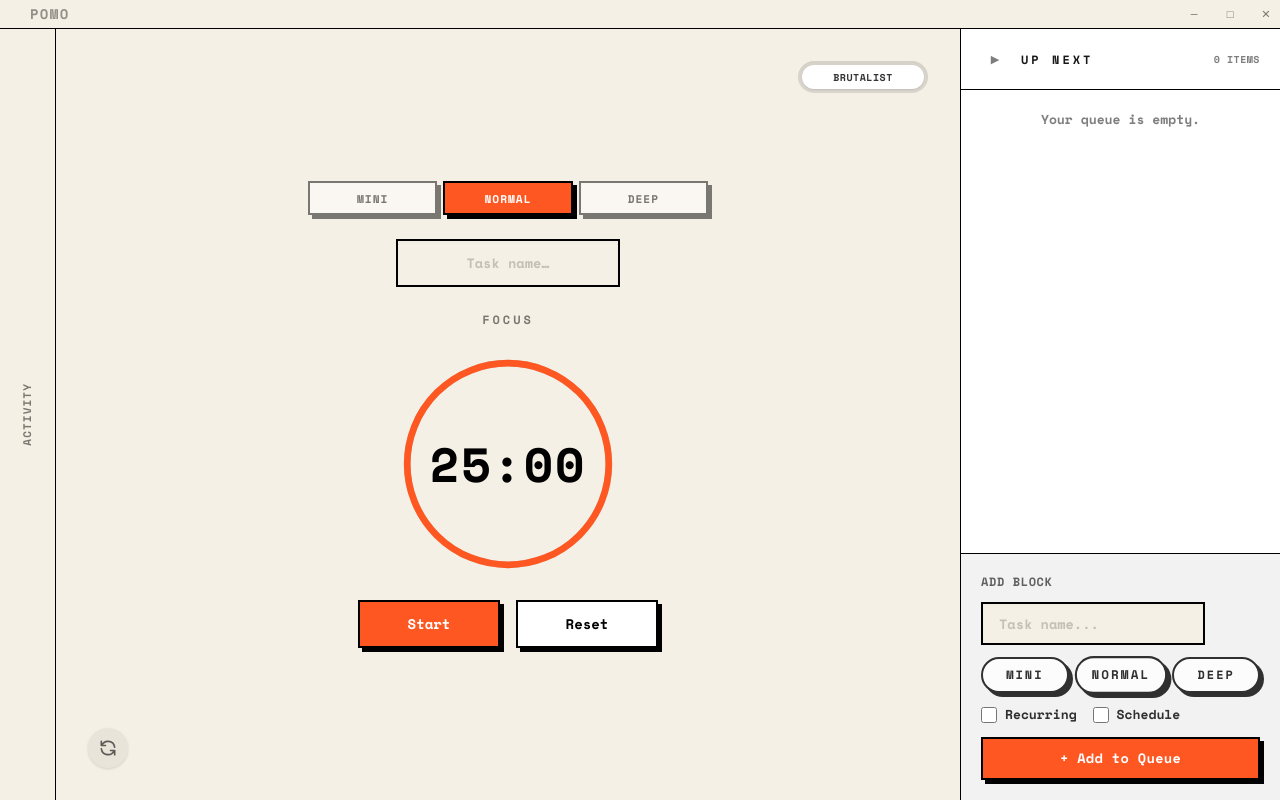
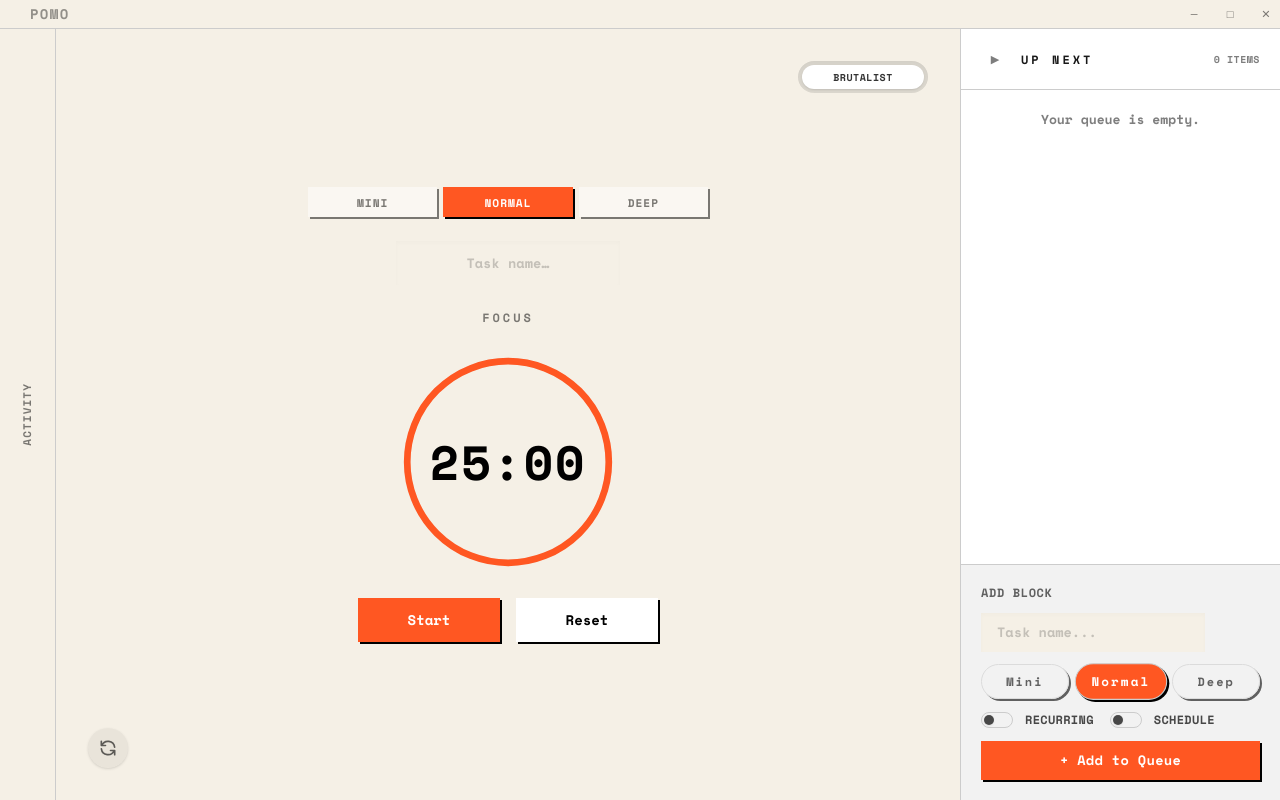
Before and after one commit to frankmathewsajan/pomo, a React (Vite) app: page / in a window 1280 px wide. Both pictures are taken after a click on the element "QUEUE". Built offline with nearby package versions, Linux system fonts and the light colour scheme.

Commit message:
feat: Initialize Tauri pomodoro application with core UI, activity history, task queue, and release workflow.

```diff
--- a/src-tauri/tauri.conf.json
+++ b/src-tauri/tauri.conf.json
@@ -1,7 +1,7 @@
 {
   "$schema": "https://schema.tauri.app/config/2",
   "productName": "pomo",
-  "version": "0.1.0",
+  "version": "0.3.0",
   "identifier": "com.frank.pomo",
   "build": {
     "beforeDevCommand": "npm run dev",
--- a/src/App.tsx
+++ b/src/App.tsx
@@ -194,9 +194,21 @@ function QueueSidebar({ isOpen, onToggle }: { isOpen: boolean, onToggle: () => v
 
                                 const trueIndex = queue.findIndex(x => x.id === q.id);
 
+                                const endInfo = new Date(currentTime.getTime());
+                                endInfo.setMinutes(endInfo.getMinutes() + (durations[q.type as keyof typeof durations] || [25, 5])[0]);
+                                const endInfoStr = endInfo.toLocaleTimeString([], { hour: '2-digit', minute: '2-digit' });
+
                                 return (
-                                    <div key={q.id} className="hist-item relative group text-left flex flex-col items-start gap-2 p-4 rounded transition-colors hover:bg-black/5 shrink-0" style={{ border: '1px solid var(--border-ring)' }}>
-                                        <div className="flex justify-between w-full items-start gap-2">
+                                    <div key={q.id} className="hist-item relative group text-left flex flex-col justify-between gap-3 p-4 rounded transition-colors hover:bg-black/5 shrink-0" style={{ border: '1px solid var(--border-ring)' }}>
+                                        <div className="absolute top-2 right-2 flex items-center bg-[var(--card)]/90 backdrop-blur-md rounded-md shadow-sm border border-[var(--border-ring)] opacity-0 group-hover:opacity-100 transition-opacity z-10 px-1 py-1">
+                                            <button className="wb w-6 h-6 flex items-center justify-center p-0 rounded hover:bg-black/10" disabled={trueIndex <= 0} onClick={() => moveUp(q.id)}>↑</button>
+                                            <button className="wb w-6 h-6 flex items-center justify-center p-0 rounded hover:bg-black/10" disabled={trueIndex >= queue.length - 1} onClick={() => moveDown(q.id)}>↓</button>
+                                            {editingId !== q.id && <button className="wb w-6 h-6 flex items-center justify-center p-0 rounded ml-1 hover:bg-black/10 transition-colors" title="Edit" onClick={() => startEditing(q)}>✎</button>}
+                                            <button className="wb w-6 h-6 flex items-center justify-center p-0 rounded ml-1 hover:bg-red-500 hover:text-white" onClick={() => setQueue(queue.filter(x => x.id !== q.id))}>✕</button>
+                                        </div>
+
+                                        <div className="flex justify-between w-full items-start gap-4 pr-1">
+                                            <div className="flex-1 font-bold text-[14px] sm:text-[15px] leading-tight text-left cursor-text select-none text-[var(--text)]" style={{ wordBreak: 'break-word', minHeight: '1.5rem' }}>
                                                 {editingId === q.id ? (
                                                     <input
                                                         className="task-input w-full text-sm font-semibold !p-1 -ml-1 h-auto"
@@ -207,22 +219,27 @@ function QueueSidebar({ isOpen, onToggle }: { isOpen: boolean, onToggle: () => v
                                                         autoFocus
                                                     />
                                                 ) : (
-                                                <span
-                                                    className="font-semibold text-sm leading-tight flex-1 cursor-text select-none"
-                                                    style={{ wordBreak: 'break-word' }}
-                                                    onClick={() => startEditing(q)}
-                                                >
-                                                    {q.task}
+                                                    <span onClick={() => startEditing(q)}>{q.task}</span>
+                                                )}
+                                                {q.recurring && <span className="ml-2 text-[9px] font-black uppercase text-[#ffffff] bg-[var(--accent)] px-1.5 py-0.5 rounded-full inline-block align-middle mb-0.5 opacity-80" style={{ color: '#ffffff', backgroundColor: 'var(--accent)' }}>Recurring</span>}
+                                                {q.idleTime && <span className="ml-2 text-[9px] font-black uppercase text-[var(--text)] bg-[var(--text)]/10 px-1.5 py-0.5 rounded-full inline-block align-middle mb-0.5 opacity-80 border border-[var(--text)]/20" style={{ color: 'var(--text)', borderColor: 'var(--text)' }}>Sched @ {q.idleTime}</span>}
+                                            </div>
+
+                                            <div className="shrink-0 text-right mt-0.5" style={{ color: 'var(--text)' }}>
+                                                <span className="text-[10px] sm:text-[11px] font-black uppercase tracking-widest opacity-60">
+                                                    {q.type} ({(durations[q.type as keyof typeof durations] || [25, 5])[0]}m)
                                                 </span>
-                                            )}
-                                            <div className="flex opacity-0 group-hover:opacity-100 transition-opacity shrink-0">
-                                                <button className="wb w-6 h-6 flex items-center justify-center p-0 rounded hover:bg-black/10" disabled={trueIndex <= 0} onClick={() => moveUp(q.id)}>↑</button>
-                                                <button className="wb w-6 h-6 flex items-center justify-center p-0 rounded hover:bg-black/10" disabled={trueIndex >= queue.length - 1} onClick={() => moveDown(q.id)}>↓</button>
-                                                {editingId !== q.id && <button className="wb w-6 h-6 flex items-center justify-center p-0 rounded ml-1 hover:bg-black/10 transition-colors" title="Edit" onClick={() => startEditing(q)}>✎</button>}
-                                                <button className="wb w-6 h-6 flex items-center justify-center p-0 rounded ml-1 hover:bg-red-500 hover:text-white" onClick={() => setQueue(queue.filter(x => x.id !== q.id))}>✕</button>
                                             </div>
                                         </div>
-                                        <span className="opacity-60 text-[10px] font-bold uppercase tracking-wider">{q.type} {q.recurring ? "(Recurring)" : ""} {q.idleTime ? `(scheduled ~ ${q.idleTime})` : ''} • ~{startInfo}</span>
+
+                                        <div className="flex justify-between w-full items-end mt-1" style={{ color: 'var(--text)' }}>
+                                            <span className="text-[10px] font-bold uppercase tracking-widest opacity-40">
+                                                ~{startInfo}
+                                            </span>
+                                            <span className="text-[10px] font-bold uppercase tracking-widest opacity-40">
+                                                ~{endInfoStr}
+                                            </span>
+                                        </div>
                                     </div>
                                 );
                             })}
@@ -234,23 +251,55 @@ function QueueSidebar({ isOpen, onToggle }: { isOpen: boolean, onToggle: () => v
             <div className="border-t flex flex-col gap-3 shrink-0 bg-black/5" style={{ padding: '1.25rem', borderColor: 'var(--border-ring)' }}>
                 <p className="text-xs font-bold uppercase tracking-wider opacity-60 m-0">Add block</p>
 
-                <input className="task-input w-full !text-left px-4 py-2 text-sm max-w-none border-none bg-white rounded-lg shadow-sm" placeholder="Task name..." value={qTask} onChange={e => setQTask(e.target.value)} />
+                <input className="task-input w-full !text-left px-4 py-2 text-sm max-w-none border-none bg-white rounded-lg shadow-sm mb-3" placeholder="Task name..." value={qTask} onChange={e => setQTask(e.target.value)} />
 
                 <div className="flex gap-2 w-full">
                     {BLOCK_NAMES.map(b => (
-                        <button key={b} className={`pill flex-1 !px-2 !py-2 !text-xs capitalize transition-all duration-200 ${qType === b ? "bg-black text-white shadow-md scale-105" : "bg-black/5 opacity-70 hover:opacity-100"}`} onClick={() => setQType(b)}>{b}</button>
+                        <button
+                            key={b}
+                            className="pill flex-1 !px-2 !py-2 transition-all duration-200"
+                            style={{
+                                backgroundColor: qType === b ? 'var(--accent)' : 'transparent',
+                                color: qType === b ? '#ffffff' : 'var(--text)',
+                                border: '1px solid var(--border-ring)',
+                                opacity: qType === b ? 1 : 0.6,
+                                transform: qType === b ? 'scale(1.05)' : 'none',
+                                fontWeight: 'bold',
+                                textTransform: 'capitalize',
+                                fontSize: '0.75rem'
+                            }}
+                            onClick={() => setQType(b)}
+                        >
+                            {b}
+                        </button>
                     ))}
                 </div>
 
                 <div className="flex items-center gap-4 mt-1">
-                    <label className="flex items-center gap-2 cursor-pointer w-fit select-none shrink-0 group">
-                        <input type="checkbox" checked={isRecurring} onChange={e => setIsRecurring(e.target.checked)} className="cursor-pointer w-4 h-4 rounded text-black ring-0 border border-black/20" />
-                        <span className="text-[13px] font-medium opacity-80 group-hover:opacity-100 transition-opacity">Recurring</span>
+                    <label className="flex items-center gap-3 cursor-pointer w-fit select-none shrink-0 group" onClick={() => setIsRecurring(!isRecurring)}>
+                        <div
+                            className="relative w-8 h-4 rounded-full transition-colors duration-300"
+                            style={{ backgroundColor: isRecurring ? 'var(--accent)' : 'transparent', border: '1px solid var(--border-ring)' }}
+                        >
+                            <div
+                                className={`absolute top-0.5 rounded-full shadow-sm transform transition-transform duration-300 ${isRecurring ? 'translate-x-4' : 'translate-x-0'}`}
+                                style={{ width: '10px', height: '10px', left: '2px', backgroundColor: isRecurring ? '#ffffff' : 'var(--text)', opacity: isRecurring ? 1 : 0.7 }}
+                            />
+                        </div>
+                        <span className="text-[12px] font-bold tracking-wide uppercase opacity-70 group-hover:opacity-100 transition-opacity">Recurring</span>
                     </label>
 
-                    <label className="flex items-center gap-2 cursor-pointer w-fit select-none shrink-0 group">
-                        <input type="checkbox" checked={isIdle} onChange={e => setIsIdle(e.target.checked)} className="cursor-pointer w-4 h-4 rounded text-black ring-0 border border-black/20" />
-                        <span className="text-[13px] font-medium opacity-80 group-hover:opacity-100 transition-opacity">Schedule</span>
+                    <label className="flex items-center gap-3 cursor-pointer w-fit select-none shrink-0 group" onClick={() => setIsIdle(!isIdle)}>
+                        <div
+                            className="relative w-8 h-4 rounded-full transition-colors duration-300"
+                            style={{ backgroundColor: isIdle ? 'var(--accent)' : 'transparent', border: '1px solid var(--border-ring)' }}
+                        >
+                            <div
+                                className={`absolute top-0.5 rounded-full shadow-sm transform transition-transform duration-300 ${isIdle ? 'translate-x-4' : 'translate-x-0'}`}
+                                style={{ width: '10px', height: '10px', left: '2px', backgroundColor: isIdle ? '#ffffff' : 'var(--text)', opacity: isIdle ? 1 : 0.7 }}
+                            />
+                        </div>
+                        <span className="text-[12px] font-bold tracking-wide uppercase opacity-70 group-hover:opacity-100 transition-opacity">Schedule</span>
                     </label>
                 </div>
 
--- a/src/themes.ts
+++ b/src/themes.ts
@@ -3,9 +3,9 @@ export const T = [
         name: "Brutalist", cls: "t-brut",
         v: {
             "--bg": "#f5f0e6", "--card": "#fff", "--text": "#000", "--accent": "#ff5722",
-            "--border": "2px solid #000", "--border-ring": "#000", "--shadow": "4px 4px 0px 0px rgba(0,0,0,1)",
-            "--shadow-hover": "8px 8px 0px 0px rgba(0,0,0,1)", "--shadow-active": "2px 2px 0px 0px rgba(0,0,0,1)",
-            "--radius": "0px", "--font": "'Space Mono', monospace", "--weight": "800", "--btn-transform": "translate(-4px, -4px)", "--btn-transform-active": "translate(0)"
+            "--shadow": "2px 2px 0px 0px rgba(0,0,0,1)",
+            "--shadow-hover": "4px 4px 0px 0px rgba(0,0,0,1)", "--shadow-active": "1px 1px 0px 0px rgba(0,0,0,1)",
+            "--radius": "0px", "--font": "'Space Mono', monospace", "--weight": "800", "--btn-transform": "translate(-2px, -2px)", "--btn-transform-active": "translate(0)"
         }
     },
     {
```
Lines whose indentation alone changed are shown as unchanged.
